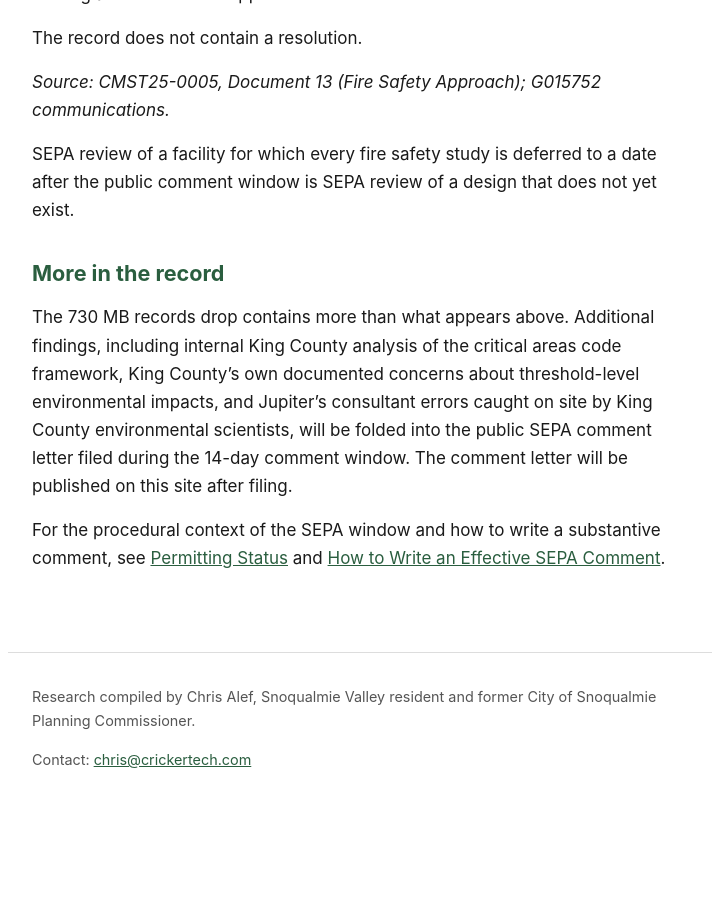
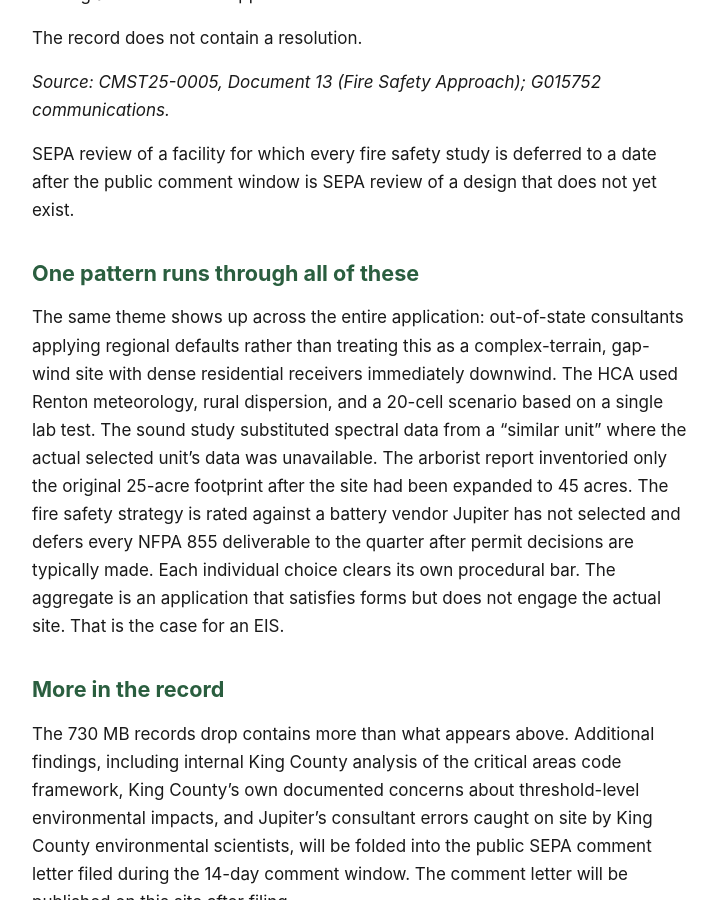
Before and after one commit to calef/cascadia-ridge-bess, a Jekyll site: the page built from _pages/what-the-records-show.md, in a window 1280 px wide and 900 px high, scrolled down 7127 px. Shown: the whole window, without its empty margins (280-997 px from the left). Built offline with Jekyll 4.4.1, drawn with Linux system fonts in a browser that asks for light colours; before the commit the page ends 7947 px from its top, so only the background shows below that.

Commit message:
Deploy site 2026-04-22-162003

```diff
--- a/_pages/what-the-records-show.md
+++ b/_pages/what-the-records-show.md
@@ -126,6 +126,10 @@ The record does not contain a resolution.
 
 SEPA review of a facility for which every fire safety study is deferred to a date after the public comment window is SEPA review of a design that does not yet exist.
 
+## One pattern runs through all of these
+
+The same theme shows up across the entire application: out-of-state consultants applying regional defaults rather than treating this as a complex-terrain, gap-wind site with dense residential receivers immediately downwind. The HCA used Renton meteorology, rural dispersion, and a 20-cell scenario based on a single lab test. The sound study substituted spectral data from a "similar unit" where the actual selected unit's data was unavailable. The arborist report inventoried only the original 25-acre footprint after the site had been expanded to 45 acres. The fire safety strategy is rated against a battery vendor Jupiter has not selected and defers every NFPA 855 deliverable to the quarter after permit decisions are typically made. Each individual choice clears its own procedural bar. The aggregate is an application that satisfies forms but does not engage the actual site. That is the case for an EIS.
+
 ## More in the record
 
 The 730 MB records drop contains more than what appears above. Additional findings, including internal King County analysis of the critical areas code framework, King County's own documented concerns about threshold-level environmental impacts, and Jupiter's consultant errors caught on site by King County environmental scientists, will be folded into the public SEPA comment letter filed during the 14-day comment window. The comment letter will be published on this site after filing.
```
